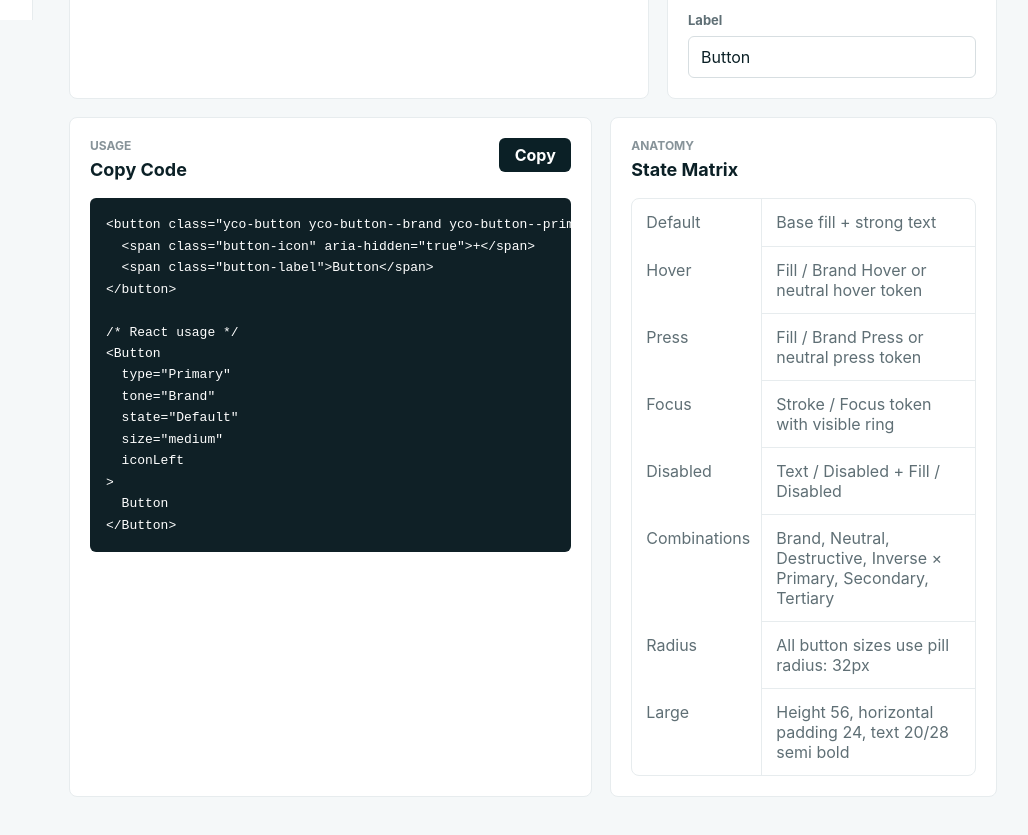
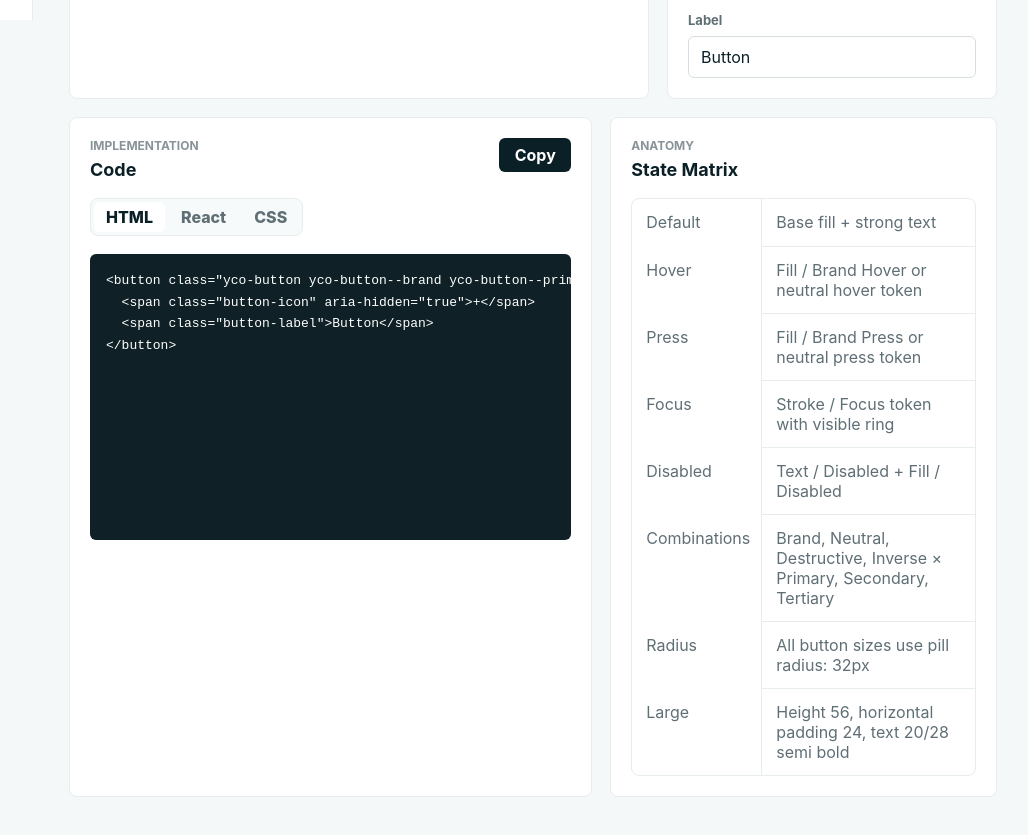
Before and after one commit to marukox1105/yco-component-library, a website: page index.html in a window 1280 px wide. Shown: the part 780-1615 px from the top of the page, without its empty margins (247-1275 px from the left). Drawn offline with Linux system fonts and the light colour scheme.

Commit message:
Add implementation code tabs

```diff
--- a/index.html
+++ b/index.html
@@ -121,10 +121,15 @@
           <article class="doc-block">
             <div class="section-heading">
               <div>
-                <p class="eyebrow">Usage</p>
-                <h3>Copy Code</h3>
+                <p class="eyebrow">Implementation</p>
+                <h3>Code</h3>
               </div>
               <button class="copy-button" type="button" data-copy-target="codeBlock">Copy</button>
+            </div>
+            <div class="code-tabs" role="tablist" aria-label="Code format">
+              <button class="is-active" type="button" data-code-tab="html">HTML</button>
+              <button type="button" data-code-tab="react">React</button>
+              <button type="button" data-code-tab="css">CSS</button>
             </div>
             <pre><code id="codeBlock"></code></pre>
           </article>
--- a/script.js
+++ b/script.js
@@ -4,6 +4,7 @@ const previewSurface = document.querySelector("#previewSurface");
 const stateLabel = document.querySelector("#stateLabel");
 const codeBlock = document.querySelector("#codeBlock");
 const toast = document.querySelector("#toast");
+let activeCodeTab = "html";
 
 const controls = {
   label: document.querySelector("#label"),
@@ -40,6 +41,109 @@ const stateLabels = {
   disabled: "Disabled",
 };
 
+const baseCss = `.yco-button {
+  display: inline-flex;
+  align-items: center;
+  justify-content: center;
+  border: 1px solid var(--button-border);
+  border-radius: 32px;
+  background: var(--button-bg);
+  color: var(--button-fg);
+  font-family: Roboto, system-ui, sans-serif;
+  font-weight: 600;
+  letter-spacing: 0;
+}`;
+
+const toneCss = {
+  brand: `.yco-button--brand {
+  --button-strong: #03ade2;
+  --button-strong-hover: #1498c7;
+  --button-strong-press: #0d86b1;
+  --button-weak-hover: #e6f8fd;
+  --button-weak-press: #c7f0fa;
+  --button-fg-on-strong: #ffffff;
+}`,
+  neutral: `.yco-button--neutral {
+  --button-strong: #0f2026;
+  --button-strong-hover: #243238;
+  --button-strong-press: #34454d;
+  --button-weak-hover: #f2f5f6;
+  --button-weak-press: #e8eef0;
+  --button-fg-on-strong: #ffffff;
+}`,
+  destructive: `.yco-button--destructive {
+  --button-strong: #ee1010;
+  --button-strong-hover: #f04444;
+  --button-strong-press: #c90000;
+  --button-weak-hover: #ffe1e1;
+  --button-weak-press: #ffcaca;
+  --button-fg-on-strong: #ffffff;
+}`,
+  inverse: `.yco-button--inverse {
+  --button-strong: #ffffff;
+  --button-strong-hover: #f2f5f6;
+  --button-strong-press: #e8eef0;
+  --button-weak-hover: rgba(255, 255, 255, 0.08);
+  --button-weak-press: rgba(255, 255, 255, 0.14);
+  --button-fg-on-strong: rgba(9, 22, 26, 0.95);
+}`,
+};
+
+const typeCss = {
+  primary: `.yco-button--primary {
+  --button-bg: var(--button-strong);
+  --button-bg-hover: var(--button-strong-hover);
+  --button-bg-press: var(--button-strong-press);
+  --button-fg: var(--button-fg-on-strong);
+  --button-border: transparent;
+}`,
+  secondary: `.yco-button--secondary {
+  --button-bg: #ffffff;
+  --button-bg-hover: var(--button-weak-hover);
+  --button-bg-press: var(--button-weak-press);
+  --button-fg: var(--button-strong);
+  --button-border: var(--button-strong);
+}`,
+  tertiary: `.yco-button--tertiary {
+  --button-bg: transparent;
+  --button-bg-hover: var(--button-weak-hover);
+  --button-bg-press: var(--button-weak-press);
+  --button-fg: var(--button-strong);
+  --button-border: transparent;
+}`,
+};
+
+const sizeCss = {
+  large: `.yco-button--large {
+  min-height: 56px;
+  gap: 4px;
+  padding: 0 24px;
+  font-size: 20px;
+  line-height: 28px;
+}`,
+  medium: `.yco-button--medium {
+  min-height: 48px;
+  gap: 4px;
+  padding: 0 20px;
+  font-size: 18px;
+  line-height: 24px;
+}`,
+  small: `.yco-button--small {
+  min-height: 40px;
+  gap: 4px;
+  padding: 0 16px;
+  font-size: 16px;
+  line-height: 22px;
+}`,
+  tiny: `.yco-button--tiny {
+  min-height: 32px;
+  gap: 4px;
+  padding: 0 12px;
+  font-size: 14px;
+  line-height: 20px;
+}`,
+};
+
 function buttonMarkup() {
   const label = controls.label.value.trim() || "Button";
   const leading = controls.leadingIcon.checked ? '<span class="button-icon" aria-hidden="true">+</span>\n  ' : "";
@@ -71,6 +175,44 @@ function reactMarkup() {
 </Button>`;
 }
 
+function cssMarkup() {
+  const stateCss = selections.state === "focus"
+    ? `.yco-button:focus-visible,
+.yco-button.is-focus {
+  outline: 0;
+  box-shadow: 0 0 0 4px #c7f0fa;
+}
+
+.yco-button--inverse.yco-button--primary.is-focus {
+  box-shadow: 0 0 0 3px rgba(255, 255, 255, 0.6);
+}`
+    : `.yco-button:hover,
+.yco-button.is-hover {
+  background: var(--button-bg-hover);
+}
+
+.yco-button:active,
+.yco-button.is-press {
+  background: var(--button-bg-press);
+}`;
+
+  const iconCss = `.button-icon {
+  display: inline-grid;
+  place-items: center;
+  width: ${selections.size === "tiny" ? "16px" : "24px"};
+  height: ${selections.size === "tiny" ? "16px" : "24px"};
+  flex: 0 0 ${selections.size === "tiny" ? "16px" : "24px"};
+}`;
+
+  return [baseCss, toneCss[selections.tone], typeCss[selections.type], sizeCss[selections.size], stateCss, iconCss].join("\n\n");
+}
+
+function codeMarkup() {
+  if (activeCodeTab === "react") return reactMarkup();
+  if (activeCodeTab === "css") return cssMarkup();
+  return buttonMarkup();
+}
+
 function updatePreview() {
   const type = selections.type;
   const tone = selections.tone;
@@ -96,7 +238,7 @@ function updatePreview() {
   ].filter(Boolean).join("");
 
   stateLabel.textContent = stateLabels[state];
-  codeBlock.textContent = `${buttonMarkup()}\n\n/* React usage */\n${reactMarkup()}`;
+  codeBlock.textContent = codeMarkup();
   document.title = `YCO Buttons - ${toneLabels[tone]} ${typeLabels[type]}`;
 }
 
@@ -114,6 +256,15 @@ document.querySelectorAll("[data-control]").forEach((button) => {
     document.querySelectorAll(`[data-control="${control}"]`).forEach((item) => item.classList.remove("is-active"));
     button.classList.add("is-active");
     selections[control] = button.dataset.value;
+    updatePreview();
+  });
+});
+
+document.querySelectorAll("[data-code-tab]").forEach((button) => {
+  button.addEventListener("click", () => {
+    document.querySelectorAll("[data-code-tab]").forEach((item) => item.classList.remove("is-active"));
+    button.classList.add("is-active");
+    activeCodeTab = button.dataset.codeTab;
     updatePreview();
   });
 });
--- a/styles.css
+++ b/styles.css
@@ -423,6 +423,32 @@ input[type="text"] {
   color: var(--fill-base);
 }
 
+.code-tabs {
+  display: inline-flex;
+  gap: 4px;
+  margin-top: 18px;
+  padding: 3px;
+  border: 1px solid var(--stroke-weak);
+  border-radius: var(--radius-md);
+  background: var(--fill-weaker);
+}
+
+.code-tabs button {
+  min-height: 30px;
+  padding: 0 12px;
+  border: 0;
+  border-radius: 6px;
+  background: transparent;
+  color: var(--text-weak);
+  cursor: pointer;
+  font-weight: 800;
+}
+
+.code-tabs button.is-active {
+  background: var(--fill-raised);
+  color: var(--text-strong);
+}
+
 pre {
   overflow: auto;
   max-width: 100%;
```
